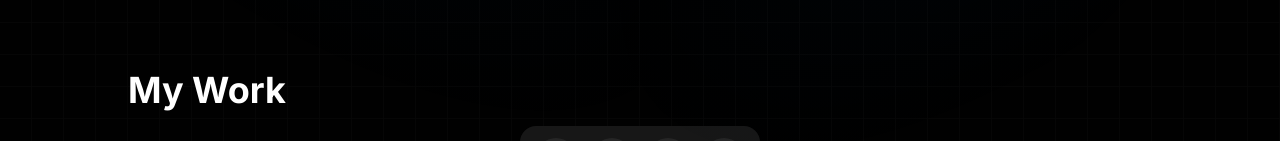
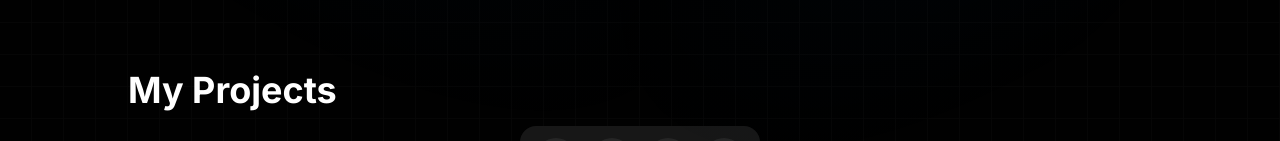
Before and after one commit to banerjeesoumya/My-Page, a Next.js app in the folder my-app/: page / in a window 1280 px wide. Shown: the part 586-727 px from the top of the page. Built offline with nearby package versions, Linux system fonts and the light colour scheme.

Commit message:
Test Preview Deployment

```diff
--- a/my-app/components/Projects.tsx
+++ b/my-app/components/Projects.tsx
@@ -8,7 +8,7 @@
 export const ProjectsSection: React.FC = () => {
   return (
     <section id="projects" className="mt-16 mb-8">
-      <h2 className="text-3xl md:text-4xl font-bold text-white mb-8">My Work</h2>
+      <h2 className="text-3xl md:text-4xl font-bold text-white mb-8">My Projects</h2>
       <div className="grid grid-cols-1 md:grid-cols-2 gap-6">
         {projects.map((project) => (
           <div
```
